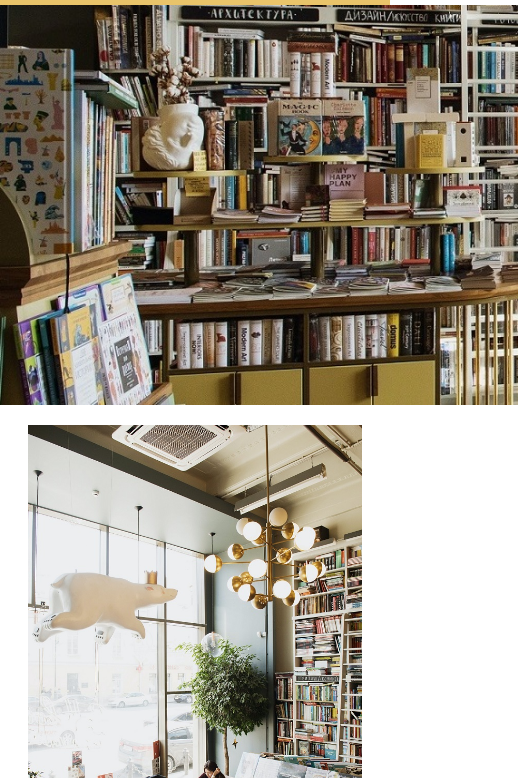
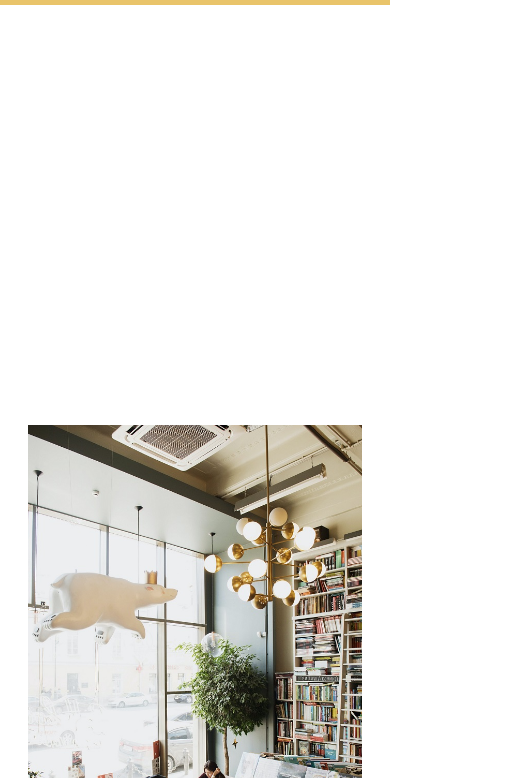
Before and after one commit to smelitsko/PF-Melitsko, a website: page index.html in a window 390 px wide. Shown: the part 66-844 px from the top of the page, 518 px wide, since content can reach past the window. Drawn offline with nearby package versions, Linux system fonts and the light colour scheme; a web font is replaced by a local one.

Commit message:
con la imagen en blanco a ver que pasa en el celu

```diff
--- a/scss/_base/_mediaquery.scss
+++ b/scss/_base/_mediaquery.scss
@@ -137,9 +137,10 @@
   .hero {
     background-image: none;
     img {
-      display: initial;
-      height: 100%;
-      width: auto;
+      display: none;
+      // display: initial;
+      // height: 100%;
+      // width: auto;
     }
   }
   .bxl-whatsapp {
```
Also changed, not shown: css/estilos.css.
